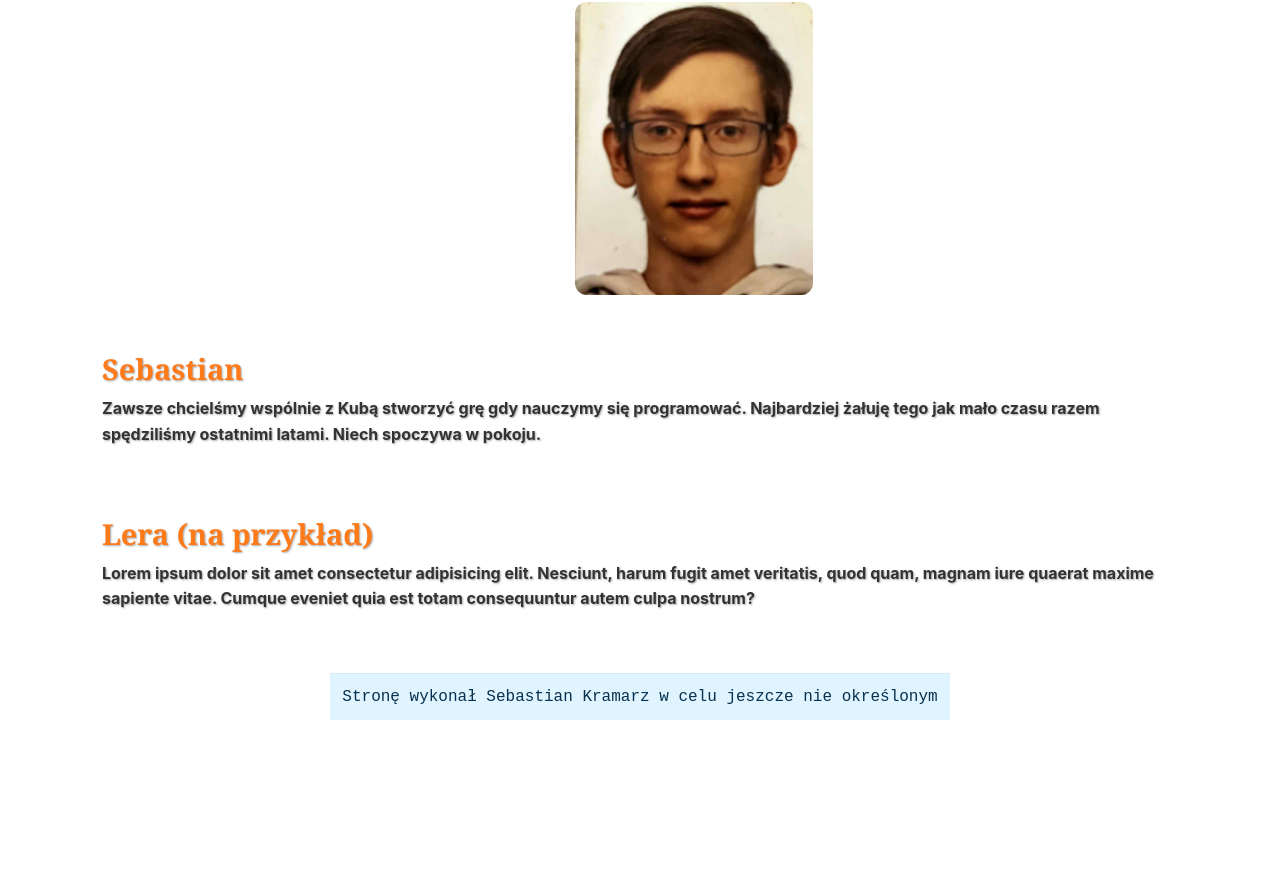
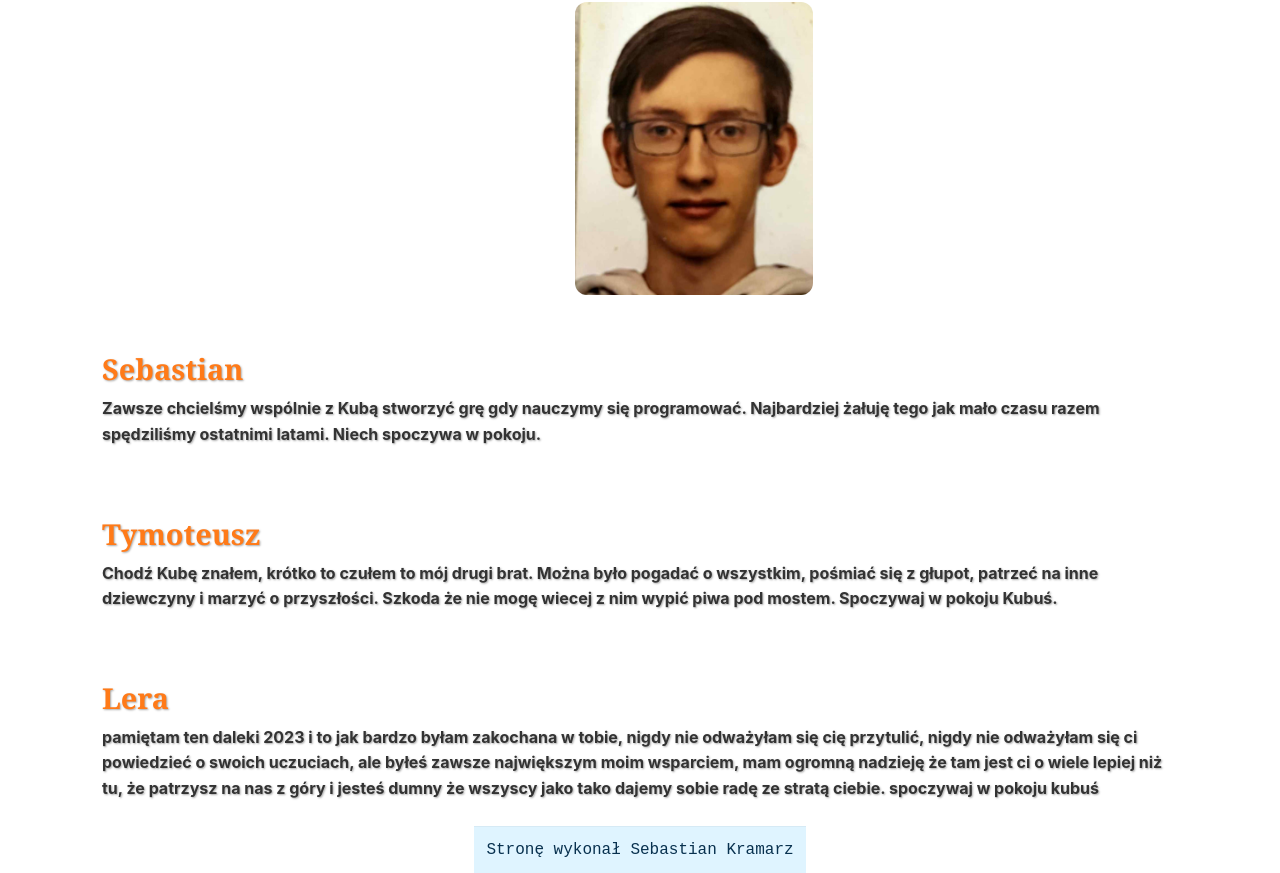
Before and after one commit to Sebastian-bip/KuPamieciKuby, a plain HTML site: page index.html in a window 1280 px wide. Shown: the part 80-953 px from the top of the page. Before the commit the page ends 800 px from the top, so only its background shows below. Drawn offline with Linux system fonts and the light colour scheme.

Commit message:
Add files via upload

```diff
--- a/index.html
+++ b/index.html
@@ -18,11 +18,16 @@
     </section>
 
     <section>
-        <h2>Lera (na przykład)</h2>
-        <div>Lorem ipsum dolor sit amet consectetur adipisicing elit. Nesciunt, harum fugit amet veritatis, quod quam, magnam iure quaerat maxime sapiente vitae. Cumque eveniet quia est totam consequuntur autem culpa nostrum?</div>
+        <h2>Tymoteusz</h2>
+        <div>Chodź Kubę znałem, krótko to czułem to mój drugi brat. Można było pogadać o wszystkim, pośmiać się z głupot, patrzeć na inne dziewczyny i marzyć o przyszłości. Szkoda że nie mogę wiecej z nim wypić piwa pod mostem. Spoczywaj w pokoju Kubuś.</div>
     </section>
 
-    <footer>Stronę wykonał Sebastian Kramarz w celu jeszcze nie określonym</footer>
+    <section>
+        <h2>Lera</h2>
+        <div>pamiętam ten daleki 2023 i to jak bardzo byłam zakochana w tobie, nigdy nie odważyłam się cię przytulić, nigdy nie odważyłam się ci powiedzieć o swoich uczuciach, ale byłeś zawsze największym moim wsparciem, mam ogromną nadzieję że tam jest ci o wiele lepiej niż tu, że patrzysz na nas z góry i jesteś dumny że wszyscy jako tako dajemy sobie radę ze stratą ciebie. spoczywaj w pokoju kubuś</div>
+    </section>
+
+    <footer>Stronę wykonał Sebastian Kramarz</footer>
 
     <script src="skrypt.js"></script>
 </body>
```
